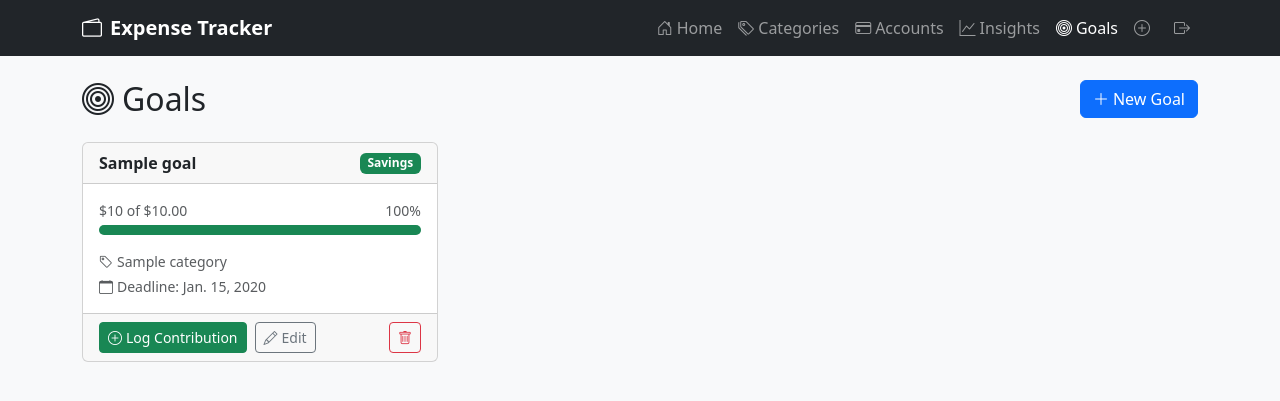
After one commit to xsyed/expense-tracker, a Django app: page /goals/ in a window 1280 px wide. The commit adds this page. Shown: the top 401 px of the page. Run offline with Django 4.2, Linux system fonts and the light colour scheme; a user stored in the database is signed in; tables that the repository leaves empty hold one stand-in row (values such as "Sample post"); parts of the project's set-up code (start-up, migrations or seed data) failed here and were passed over.

Commit message:
feat(goals): Add Goal and GoalContribution models, views, forms, and templates for goal management

```diff
--- a/core/forms.py
+++ b/core/forms.py
@@ -8,7 +8,7 @@ from django.contrib.auth import authenticate, get_user_model
 from django.contrib.auth.password_validation import validate_password
 from django.http import HttpRequest
 
-from .models import Account, Category, CategoryBudget, ExpenseMonth
+from .models import Account, Category, CategoryBudget, ExpenseMonth, Goal, GoalContribution
 from .models import User as UserModel
 
 User = get_user_model()
@@ -258,3 +258,44 @@ class CategoryBudgetForm(forms.Form):
                 )
             else:
                 CategoryBudget.objects.filter(user=self.user, category_id=cat_pk).delete()
+
+
+class GoalForm(forms.ModelForm[Goal]):
+    class Meta:
+        model = Goal
+        fields = ["name", "goal_type", "target_amount", "category", "deadline"]
+        widgets = {
+            "name": forms.TextInput(attrs={"class": "form-control", "placeholder": "e.g. Vacation Fund"}),
+            "goal_type": forms.Select(attrs={"class": "form-select"}),
+            "target_amount": forms.NumberInput(attrs={"class": "form-control", "placeholder": "0.00"}),
+            "category": forms.Select(attrs={"class": "form-select"}),
+            "deadline": forms.DateInput(attrs={"class": "form-control", "type": "date"}),
+        }
+
+    def __init__(self, *args: Any, user: UserModel | None = None, **kwargs: Any) -> None:
+        self.user = user
+        super().__init__(*args, **kwargs)
+        cat_field = cast(forms.ModelChoiceField[Category], self.fields["category"])
+        if user is not None:
+            cat_field.queryset = Category.objects.filter(user=user)
+        cat_field.required = False
+        self.fields["deadline"].required = False
+
+    def clean(self) -> dict[str, Any]:
+        cleaned_data: dict[str, Any] = super().clean() or {}
+        goal_type = cleaned_data.get("goal_type")
+        category = cleaned_data.get("category")
+        if goal_type == "spending" and not category:
+            self.add_error("category", "A category is required for spending goals.")
+        return cleaned_data
+
+
+class GoalContributionForm(forms.ModelForm[GoalContribution]):
+    class Meta:
+        model = GoalContribution
+        fields = ["amount", "date", "note"]
+        widgets = {
+            "amount": forms.NumberInput(attrs={"class": "form-control", "placeholder": "0.00"}),
+            "date": forms.DateInput(attrs={"class": "form-control", "type": "date"}),
+            "note": forms.TextInput(attrs={"class": "form-control", "placeholder": "Optional note"}),
+        }
--- a/core/models.py
+++ b/core/models.py
@@ -234,3 +234,52 @@ class UserGridPreference(models.Model):
 
     def __str__(self) -> str:
         return f"Grid preference for {self.user}"
+
+
+class Goal(models.Model):
+    GOAL_TYPES = [
+        ("savings", "Savings"),
+        ("spending", "Spending"),
+    ]
+
+    user = models.ForeignKey(
+        settings.AUTH_USER_MODEL,
+        on_delete=models.CASCADE,
+        related_name="goals",
+    )
+    name = models.CharField(max_length=100)
+    goal_type = models.CharField(max_length=10, choices=GOAL_TYPES)
+    target_amount = models.DecimalField(max_digits=10, decimal_places=2)
+    category = models.ForeignKey(
+        Category,
+        on_delete=models.SET_NULL,
+        null=True,
+        blank=True,
+        related_name="goals",
+    )
+    deadline = models.DateField(null=True, blank=True)
+    created_at = models.DateTimeField(auto_now_add=True)
+
+    class Meta:
+        ordering = ["-created_at"]
+
+    def __str__(self) -> str:
+        return self.name
+
+
+class GoalContribution(models.Model):
+    goal = models.ForeignKey(
+        Goal,
+        on_delete=models.CASCADE,
+        related_name="contributions",
+    )
+    amount = models.DecimalField(max_digits=10, decimal_places=2)
+    date = models.DateField()
+    note = models.CharField(max_length=200, blank=True)
+    created_at = models.DateTimeField(auto_now_add=True)
+
+    class Meta:
+        ordering = ["-date"]
+
+    def __str__(self) -> str:
+        return f"${self.amount} on {self.date}"
--- a/expense_month/urls.py
+++ b/expense_month/urls.py
@@ -35,6 +35,7 @@ from core.views_csv_mapper import (
     csv_mapper_sample_view,
     csv_mapper_view,
 )
+from core.views_goals import goal_contribute_view, goal_create_view, goal_delete_view, goal_edit_view, goal_list_view
 from core.views_insights import budget_data_view, burn_rate_data_view, insights_view
 from core.views_months import month_create_view, month_delete_view, month_detail_view, month_edit_view, month_list_view
 from core.views_transactions import (
@@ -88,4 +89,9 @@ urlpatterns = [
     path("api/insights/budget-data/", budget_data_view, name="budget_data"),
     path("api/insights/burn-rate/", burn_rate_data_view, name="burn_rate_data"),
     path("insights/", insights_view, name="insights"),
+    path("goals/", goal_list_view, name="goal_list"),
+    path("goals/create/", goal_create_view, name="goal_create"),
+    path("goals/<int:pk>/edit/", goal_edit_view, name="goal_edit"),
+    path("goals/<int:pk>/delete/", goal_delete_view, name="goal_delete"),
+    path("goals/<int:pk>/contribute/", goal_contribute_view, name="goal_contribute"),
 ]
--- a/pyproject.toml
+++ b/pyproject.toml
@@ -23,7 +23,7 @@ ignore_errors = true
 [[tool.mypy.overrides]]
 # request.user is Union[User,AnonymousUser] but @login_required guarantees User
 # django-stubs cannot narrow the type through decorators — suppress affected codes
-module = ["core.views", "core.views_auth", "core.views_months", "core.views_transactions", "core.views_csv", "core.views_categories", "core.views_charts", "core.views_accounts", "core.views_csv_mapper", "core.views_budgets", "core.views_insights"]
+module = ["core.views", "core.views_auth", "core.views_months", "core.views_transactions", "core.views_csv", "core.views_categories", "core.views_charts", "core.views_accounts", "core.views_csv_mapper", "core.views_budgets", "core.views_insights", "core.views_goals"]
 disable_error_code = ["misc", "arg-type", "assignment"]
 
 [tool.django-stubs]
--- a/templates/base.html
+++ b/templates/base.html
@@ -51,6 +51,11 @@
             </a>
           </li>
           <li class="nav-item">
+            <a class="nav-link {% if '/goals/' in request.path %}active{% endif %}" href="{% url 'goal_list' %}">
+              <i class="bi bi-bullseye me-1"></i>Goals
+            </a>
+          </li>
+          <li class="nav-item">
             <a class="nav-link" href="{% url 'month_create' %}"
               data-bs-toggle="tooltip" data-bs-placement="bottom" data-bs-title="New Month">
               <i class="bi bi-plus-circle"></i>
--- /dev/null
+++ b/templates/goals/list.html
@@ -0,0 +1,86 @@
+{% extends "base.html" %}
+
+{% block title %}Goals{% endblock %}
+
+{% block content %}
+<div class="d-flex justify-content-between align-items-center mb-4">
+  <h2 class="mb-0"><i class="bi bi-bullseye me-2"></i>Goals</h2>
+  <a href="{% url 'goal_create' %}" class="btn btn-primary">
+    <i class="bi bi-plus-lg me-1"></i>New Goal
+  </a>
+</div>
+
+{% if goal_data %}
+<div class="row row-cols-1 row-cols-md-2 row-cols-xl-3 g-4">
+  {% for item in goal_data %}
+  {% with goal=item.goal progress=item.progress pct=item.pct %}
+  <div class="col">
+    <div class="card h-100">
+      <div class="card-header d-flex justify-content-between align-items-center">
+        <span class="fw-semibold">{{ goal.name }}</span>
+        <span class="badge {% if goal.goal_type == 'savings' %}bg-success{% else %}bg-info text-dark{% endif %}">
+          {{ goal.get_goal_type_display }}
+        </span>
+      </div>
+      <div class="card-body">
+        <div class="mb-3">
+          <div class="d-flex justify-content-between small text-muted mb-1">
+            {% if goal.goal_type == 'savings' %}
+            <span>${{ progress }} of ${{ goal.target_amount }}</span>
+            {% else %}
+            <span>${{ progress }} spent of ${{ goal.target_amount }} limit</span>
+            {% endif %}
+            <span>{{ pct }}%</span>
+          </div>
+          <div class="progress" style="height: 10px;">
+            <div class="progress-bar
+              {% if goal.goal_type == 'spending' %}
+                {% if pct >= 100 %}bg-danger{% elif pct >= 80 %}bg-warning{% else %}bg-success{% endif %}
+              {% else %}
+                bg-success
+              {% endif %}"
+              role="progressbar"
+              style="width: {{ pct }}%"
+              aria-valuenow="{{ pct }}"
+              aria-valuemin="0"
+              aria-valuemax="100">
+            </div>
+          </div>
+        </div>
+        {% if goal.category %}
+        <p class="small text-muted mb-1"><i class="bi bi-tag me-1"></i>{{ goal.category.name }}</p>
+        {% endif %}
+        {% if goal.deadline %}
+        <p class="small text-muted mb-0"><i class="bi bi-calendar me-1"></i>Deadline: {{ goal.deadline }}</p>
+        {% endif %}
+      </div>
+      <div class="card-footer d-flex align-items-center gap-2">
+        {% if goal.goal_type == 'savings' %}
+        <a href="{% url 'goal_contribute' goal.pk %}" class="btn btn-sm btn-success">
+          <i class="bi bi-plus-circle me-1"></i>Log Contribution
+        </a>
+        {% endif %}
+        <a href="{% url 'goal_edit' goal.pk %}" class="btn btn-sm btn-outline-secondary">
+          <i class="bi bi-pencil me-1"></i>Edit
+        </a>
+        <a href="{% url 'goal_delete' goal.pk %}" class="btn btn-sm btn-outline-danger ms-auto">
+          <i class="bi bi-trash"></i>
+        </a>
+      </div>
+    </div>
+  </div>
+  {% endwith %}
+  {% endfor %}
+</div>
+{% else %}
+<div class="card">
+  <div class="card-body text-center text-muted py-5">
+    <i class="bi bi-bullseye display-4 mb-3 d-block"></i>
+    <p class="mb-3">No goals yet.</p>
+    <a href="{% url 'goal_create' %}" class="btn btn-primary">
+      <i class="bi bi-plus-lg me-1"></i>Create your first goal
+    </a>
+  </div>
+</div>
+{% endif %}
+{% endblock %}
```
Also changed, not shown: core/admin.py (+25 -1 lines), core/views_goals.py (added, +95 -0 lines), templates/goals/contribute.html (added, +44 -0 lines), templates/goals/create.html (added, +60 -0 lines), templates/goals/delete.html (added, +26 -0 lines), templates/goals/edit.html (added, +60 -0 lines), todo.md (+1 -1 lines), core/migrations/0008_goal_goalcontribution.py (added).
